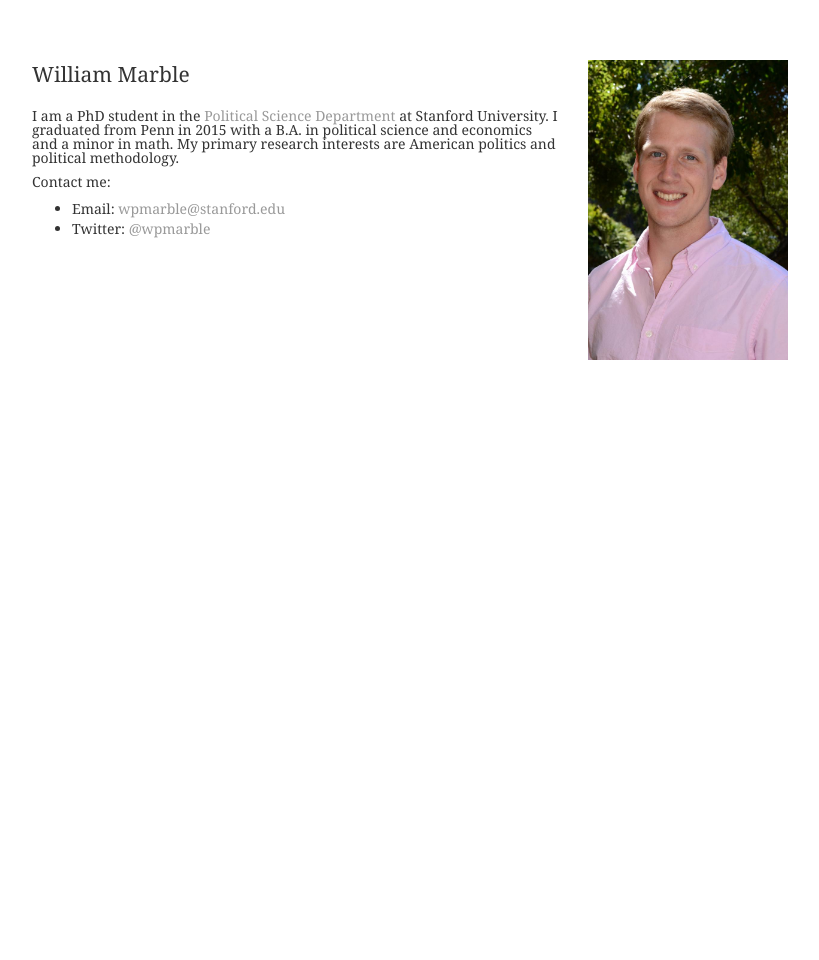
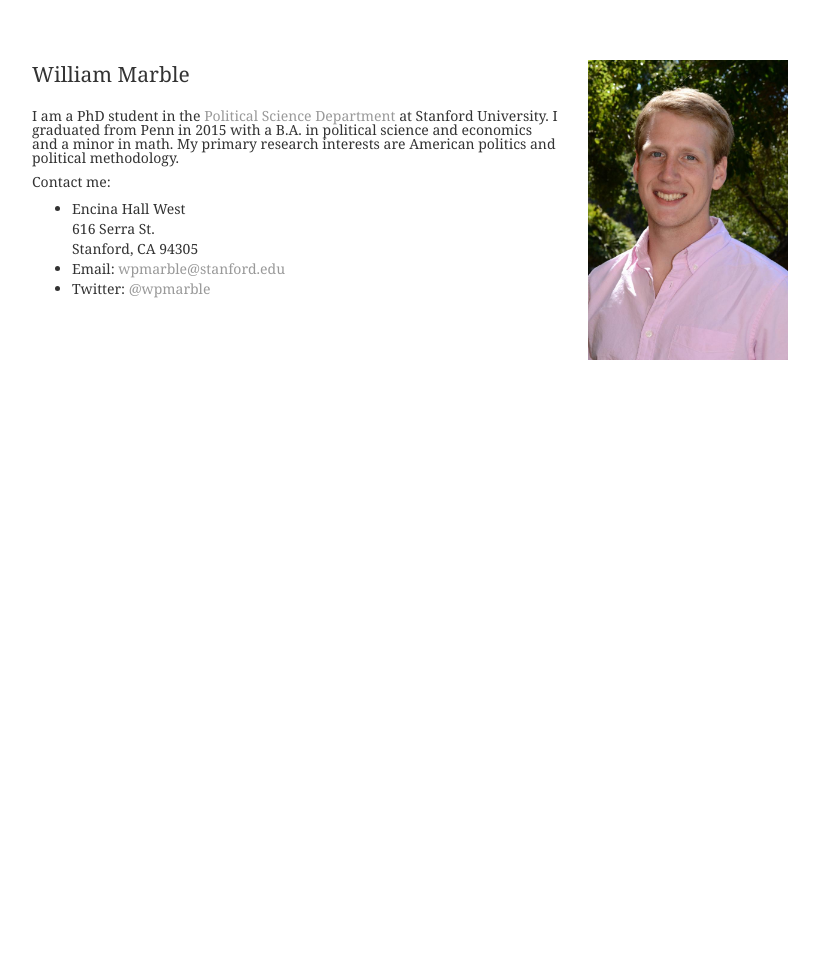
Before and after one commit to wpmarble/wpmarble.github.io, a Jekyll site: the page built from index.html, in a window 1280 px wide. Shown: the whole page, without its empty margins (160-979 px from the left). Built offline with Jekyll 4.4.1, drawn with Linux system fonts in a browser that asks for light colours.

Commit message:
add address

```diff
--- a/index.html
+++ b/index.html
@@ -9,6 +9,7 @@ title: William Marble
 		<p>I am a PhD student in the <a href = 'https://politicalscience.stanford.edu/'>Political Science Department</a> at Stanford University. I graduated from Penn in 2015 with a B.A. in political science and economics and a minor in math. My primary research interests are American politics and political methodology.</p>
 		<p>Contact me:</p>
 		<ul>
+			<li>Encina Hall West<br>616 Serra St.<br>Stanford, CA 94305</li>
 			<li>Email: <a href="mailto:wpmarble@stanford.edu">wpmarble@stanford.edu</a></li>
 			<li>Twitter: <a href="http://twitter.com/wpmarble">@wpmarble</a></li>
 		</ul>
```
